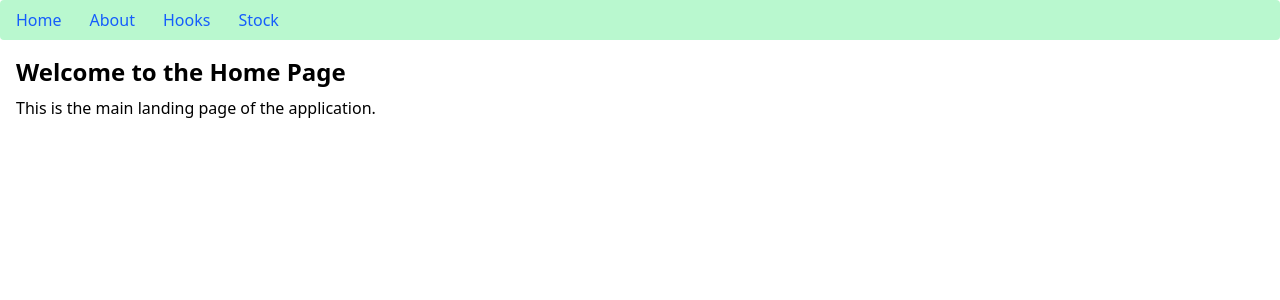
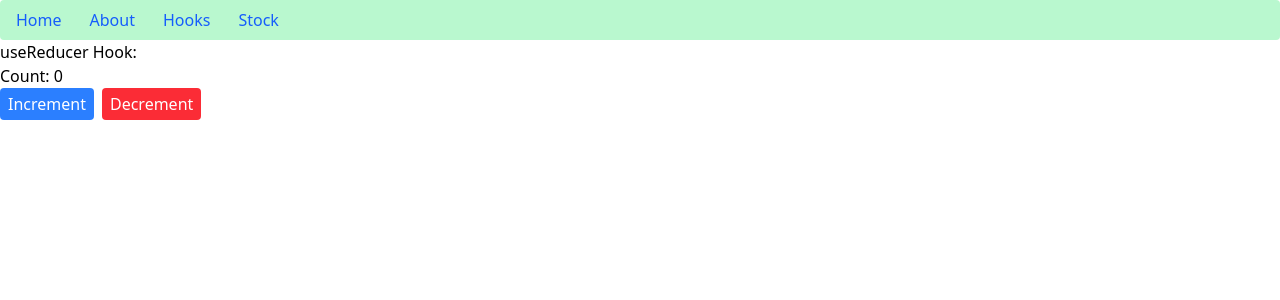
Before and after one commit to Ravi-Royal/reactLearning, a React (Vite) app: page /hooks/useReducer in a window 1280 px wide. Before the commit this address led to /home. Shown: the top 300 px of the page. Built offline with nearby package versions, Linux system fonts and the light colour scheme.

Commit message:
feat: add UseReducerHook component and integrate into routing

```diff
--- /dev/null
+++ b/src/pages/components/hookRef/UseReducerHook.tsx
@@ -0,0 +1,37 @@
+
+import { useReducer } from "react";
+
+type Action = { type: 'increment' | 'decrement', payload: number };
+
+const reducer = (state: number, action: Action) => {
+    switch (action.type) {
+        case 'increment': return state + action.payload;
+        case 'decrement': return state - action.payload;
+        default: return state;
+    }
+}
+
+function UseReducerHook() {
+    const [count, dispatch] = useReducer(reducer, 0);
+
+    return (
+        <div>
+            useReducer Hook:
+            <h3>Count: {count}</h3>
+            <button
+                className="bg-blue-500 text-white px-2 py-1 rounded mr-2"
+                onClick={() => dispatch({ type: 'increment', payload: 1 })}
+            >
+                Increment
+            </button>
+            <button
+                className="bg-red-500 text-white px-2 py-1 rounded"
+                onClick={() => dispatch({ type: 'decrement', payload: 1 })}
+            >
+                Decrement
+            </button>
+        </div>
+    );
+}
+
+export default UseReducerHook;
--- a/src/pages/navigation/HooksNavigation.tsx
+++ b/src/pages/navigation/HooksNavigation.tsx
@@ -15,6 +15,9 @@ function HooksNavigation() {
                     <li>
                         <Link className="text-blue-500 hover:text-blue-700" to="useRef">useRef</Link>
                     </li>
+                    <li>
+                        <Link className="text-blue-500 hover:text-blue-700" to="useReducer">useReducer</Link>
+                    </li>
                 </ol>
             </nav>
         </div>
--- a/src/pages/route/Routing.tsx
+++ b/src/pages/route/Routing.tsx
@@ -9,6 +9,7 @@ import UseEffectHook from "../components/hookRef/useEffectHook";
 import StockResult from "../components/stock/StockResult";
 import MyFavList from "../components/stock/MyFavList";
 import UseRefHook from "../components/hookRef/useRefHook";
+import UseReducerHook from "../components/hookRef/UseReducerHook";
 
 function Routing() {
     return <BrowserRouter>
@@ -22,6 +23,7 @@ function Routing() {
                 <Route path="useState" element={<UseStateHook />} />
                 <Route path="useEffect" element={<UseEffectHook />} />
                 <Route path="useRef" element={<UseRefHook />} />
+                <Route path="useReducer" element={<UseReducerHook />} />
             </Route>
             <Route path="/stock" element={<Outlet />}>
                 <Route index element={<StockNavigation />} />
```
